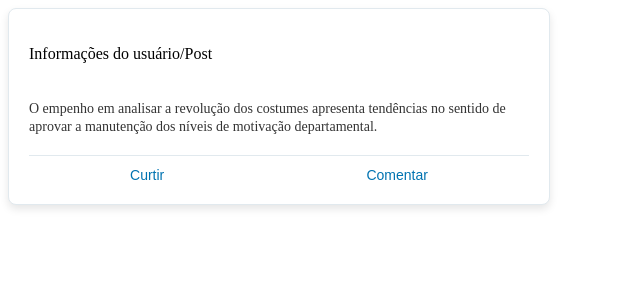
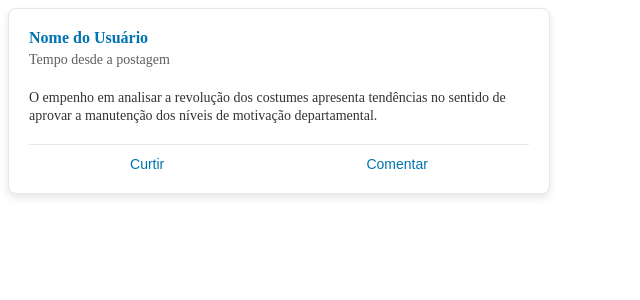
Before and after one commit to Itor-Carlos/frontend-blog, a React (Vite) app: page / in a window 1280 px wide. Shown: the top 300 px of the page, without its empty margins (0-640 px from the left). Built offline with nearby package versions, Linux system fonts and the light colour scheme; the HTML template or start-up script is replaced by a standard one.

Commit message:
add componente User

```diff
--- a/src/app/components/Post/index.tsx
+++ b/src/app/components/Post/index.tsx
@@ -1,10 +1,11 @@
+import { User } from "../User";
 import { PostActions, PostContainer, PostContent, PostHeader } from "./styles";
 
 export function Post(){
     return (
         <PostContainer>
             <PostHeader>
-                <p>Informações do usuário/Post</p>
+                <User/>
             </PostHeader>
             <PostContent>
                 <small>O empenho em analisar a revolução dos costumes apresenta tendências no sentido de aprovar a manutenção dos níveis de motivação departamental.</small>
--- /dev/null
+++ b/src/app/components/User/index.tsx
@@ -0,0 +1,11 @@
+import React from "react";
+import { UserInfo } from "./styles";
+
+export function User(){
+    return (
+        <UserInfo>
+            <h2>Nome do Usuário</h2>
+            <p>Tempo desde a postagem</p>
+        </UserInfo>
+    )
+}
--- /dev/null
+++ b/src/app/components/User/styles.ts
@@ -0,0 +1,16 @@
+import styled from "styled-components";
+
+export const UserInfo = styled.div`
+    h2{
+        margin: 0;
+        font-size: 16px;
+        color: #0073b1;
+    }
+
+    p{
+        margin: 5px 0 0;
+        font-size: 14px;
+        color: #5e5e5e;
+    }
+
+`
```
